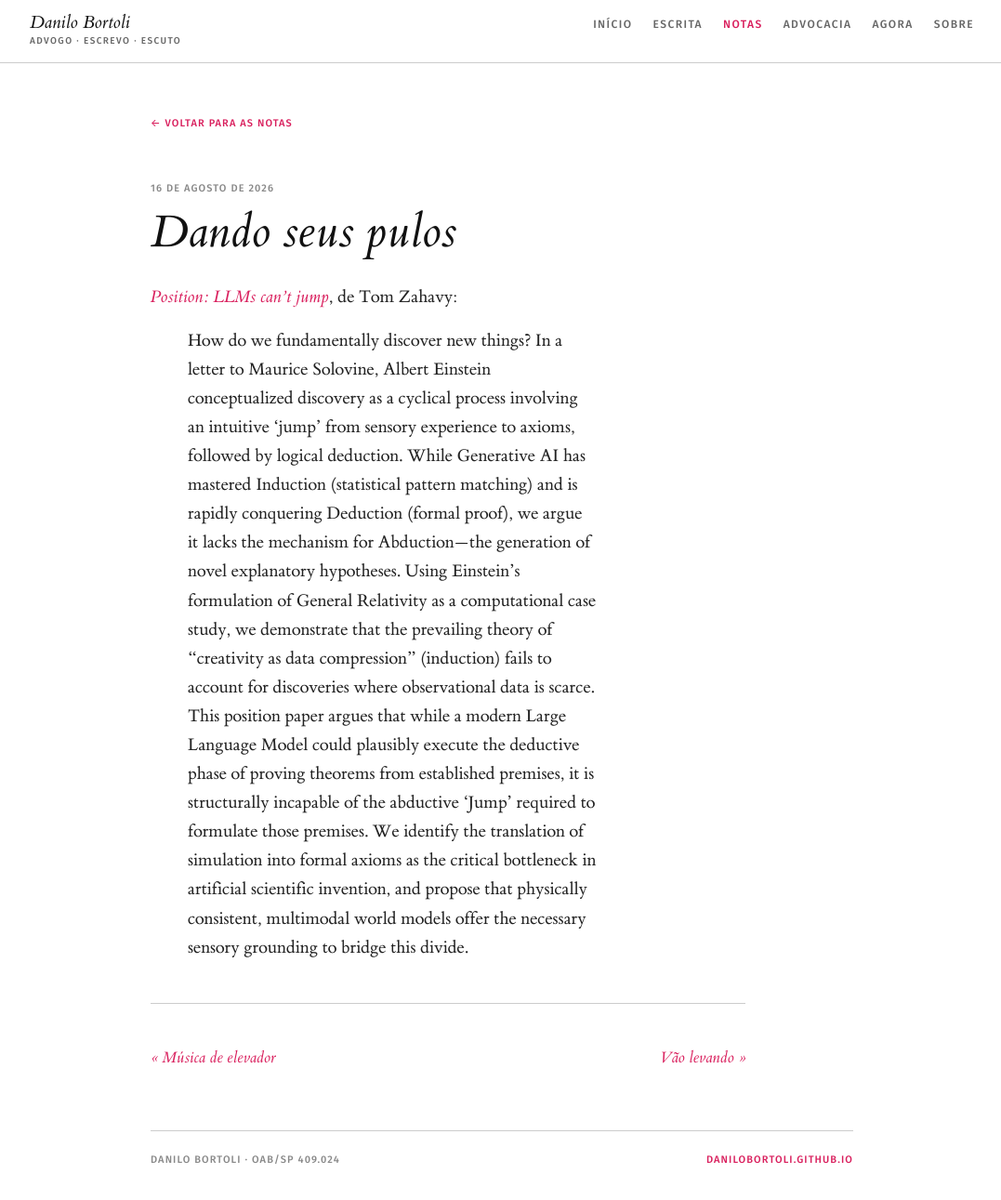
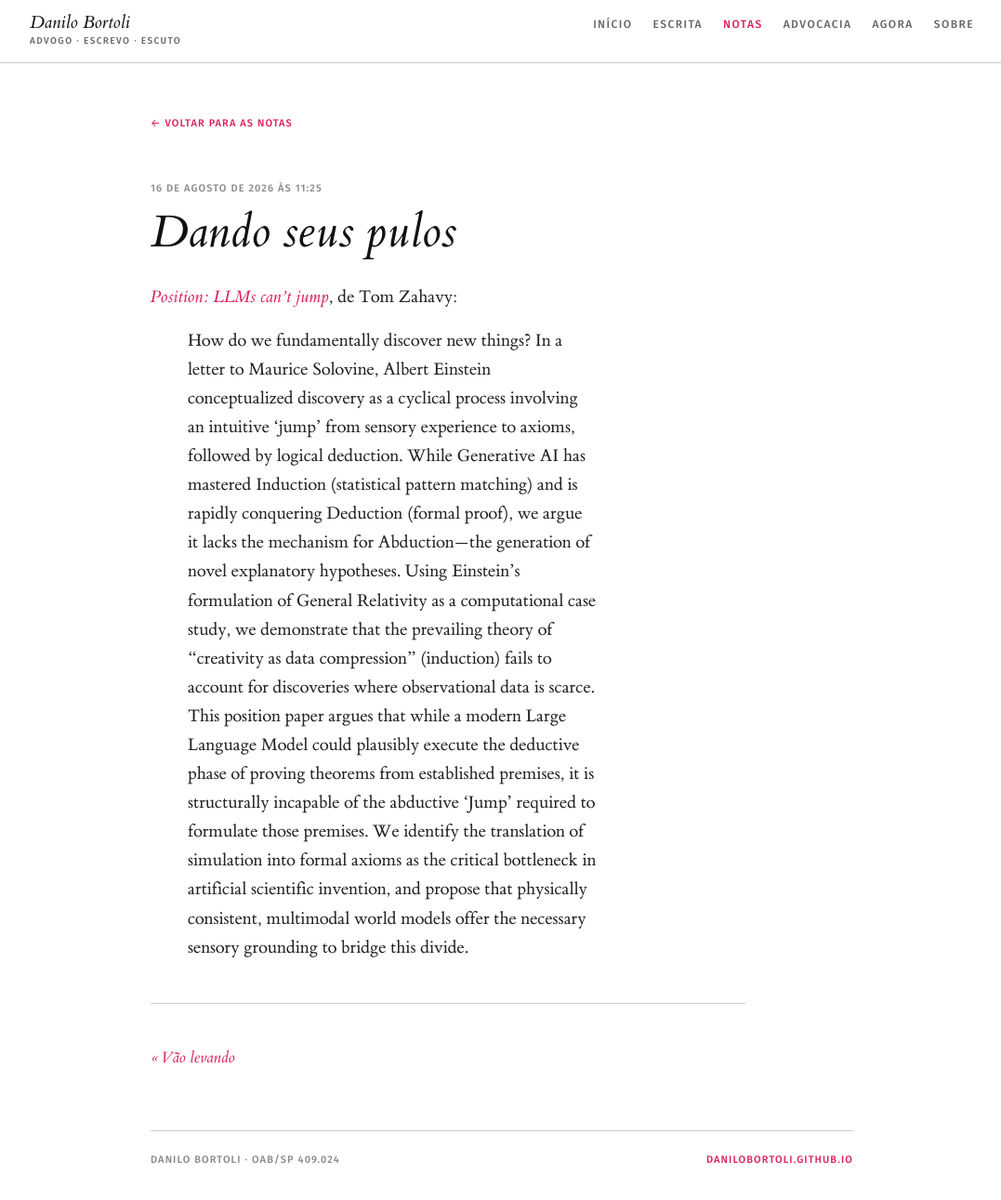
Before and after one commit to danilobortoli/danilobortoli.github.io, a Jekyll site: the page built from _notas/2026-08-16-Position.md, in a window 1280 px wide and 1304 px high. Shown: the top 1291 px of the window at 93% size, without its empty margins (100-1177 px from the left). Built offline with Jekyll 4.4.1, drawn with Linux system fonts in a browser that asks for light colours.

Commit message:
Adicionar horário automático às notas [skip ci]

```diff
--- a/_notas/2026-08-16-Position.md
+++ b/_notas/2026-08-16-Position.md
@@ -1,6 +1,6 @@
 ---
 title: Dando seus pulos
-date: 2026-08-16
+date: 2026-08-16 11:25:23 -0300
 ---
 *[Position: LLMs can't jump](https://openreview.net/forum?id=klU4737opt)*, de Tom Zahavy:
 
```
